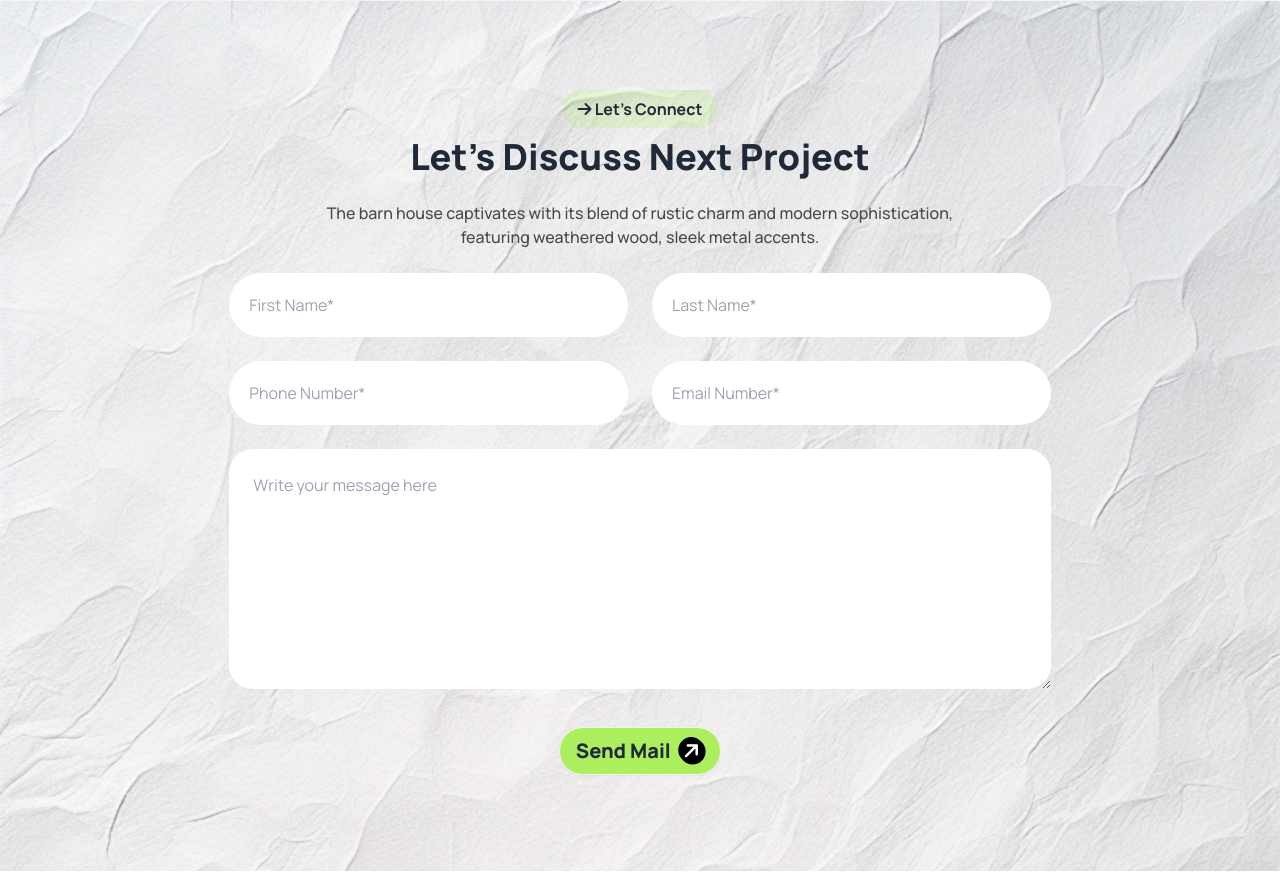
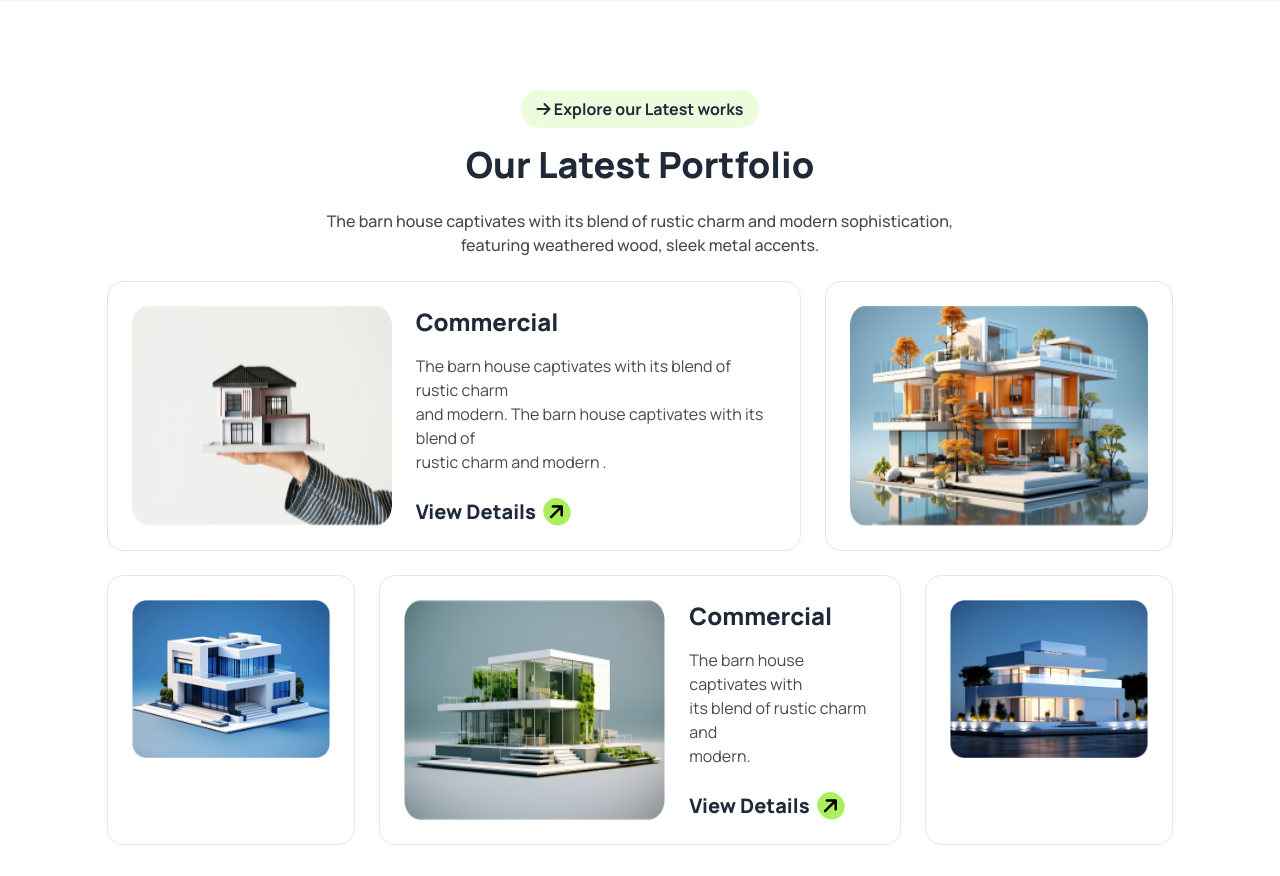
Before and after one commit to arifhassansky/rinterio-design, a plain HTML site: page index.html in a window 1280 px wide. Shown: the part 2184-3060 px from the top of the page. Drawn offline with nearby package versions, Linux system fonts and the light colour scheme.

Commit message:
added challenging section

```diff
--- a/index.html
+++ b/index.html
@@ -263,6 +263,93 @@
         </div>
       </section>
 
+      <!-- Portfolio section start -->
+      <section class="mt-24 mb-24">
+        <div class="w-10/12 mx-auto">
+          <!-- portfolio top -->
+          <div class="text-center mt-8">
+            <span class="font-bold bg-[#acef5f38] px-4 py-2 rounded-full"
+              ><i class="fa-solid fa-arrow-right"></i> Explore our Latest
+              works</span
+            >
+            <h1 class="mt-6 mb-6 font-black text-4xl">Our Latest Portfolio</h1>
+            <p class="mb-6 font-medium text-secondary">
+              The barn house captivates with its blend of rustic charm and
+              modern sophistication, <br class="hidden lg:block" />
+              featuring weathered wood, sleek metal accents.
+            </p>
+          </div>
+          <!-- cards -->
+          <div class="flex flex-col lg:flex-row gap-6 min-w-full">
+            <!-- card_1 -->
+            <div
+              class="flex flex-col sm:flex-row gap-6 p-6 border rounded-2xl flex-grow"
+            >
+              <img src="assets/img1.png" alt="" />
+              <div>
+                <h3 class="font-extrabold text-2xl mb-4">Commercial</h3>
+                <p class="text-secondary mb-6">
+                  The barn house captivates with its blend of rustic charm
+                  <br class="hidden lg:block" />
+                  and modern. The barn house captivates with its blend of
+                  <br class="hidden lg:block" />
+                  rustic charm and modern .
+                </p>
+                <button class="text-xl font-black">
+                  View Details
+                  <i
+                    class="fa-solid fa-arrow-right bg-primary text-black p-1 rounded-full -rotate-45 ml-1"
+                  ></i>
+                </button>
+              </div>
+            </div>
+            <div class="flex flex-col sm:flex-row gap-6">
+              <img
+                class="p-6 border rounded-2xl"
+                src="assets/img2.png"
+                alt=""
+              />
+              <img
+                class="p-6 border rounded-2xl w-full block lg:hidden"
+                src="assets/img5.png"
+                alt=""
+              />
+            </div>
+          </div>
+
+          <!-- 2nd line cards -->
+          <div
+            class="grid grid-cols-1 md:grid-cols-2 lg:grid-cols-4 gap-6 mt-6"
+          >
+            <div class="p-6 border rounded-2xl order-2 lg:order-1">
+              <img class="w-full" src="assets/img3.png" alt="" />
+            </div>
+            <div
+              class="flex flex-col sm:flex-row gap-6 p-6 border rounded-2xl sm:col-span-2 order-1 lg:Lorder-2"
+            >
+              <img src="assets/img4.png" alt="" />
+              <div>
+                <h3 class="font-extrabold text-2xl mb-4">Commercial</h3>
+                <p class="text-secondary mb-6">
+                  The barn house captivates with <br />
+                  its blend of rustic charm and <br />
+                  modern.
+                </p>
+                <button class="text-xl font-black">
+                  View Details
+                  <i
+                    class="fa-solid fa-arrow-right bg-primary text-black p-1 rounded-full -rotate-45 ml-1"
+                  ></i>
+                </button>
+              </div>
+            </div>
+            <div class="p-6 border rounded-2xl order-3">
+              <img class="w-full" src="assets/img5.png" alt="" />
+            </div>
+          </div>
+        </div>
+      </section>
+
       <!-- Discuss section start -->
       <section class="bg-discussbg bg-no-repeat bg-cover">
         <div class="lg:w-8/12 px-4 mx-auto py-8 sm:py-12 lg:py-24">
@@ -328,6 +415,7 @@
     <!-- Footer Start -->
     <footer class="bg-footerbg text-white mt-4">
       <div class="w-8/12 mx-auto py-16 text-center">
+        <!-- footer top -->
         <div>
           <span class="flex items-center justify-center"
             ><i
@@ -341,6 +429,7 @@
             featuring weathered wood, sleek metal accents.
           </p>
         </div>
+        <!-- Footer links -->
         <div class="mt-12">
           <ul class="grid grid-cols-1 md:grid-cols-5 space-y-8 sm:space-y-0">
             <li class=""><a>Home </a></li>
@@ -350,6 +439,7 @@
             <li><a>Contact Us</a></li>
           </ul>
         </div>
+        <!-- footer Button -->
         <div class="mt-12">
           <a
             href="#"
```
